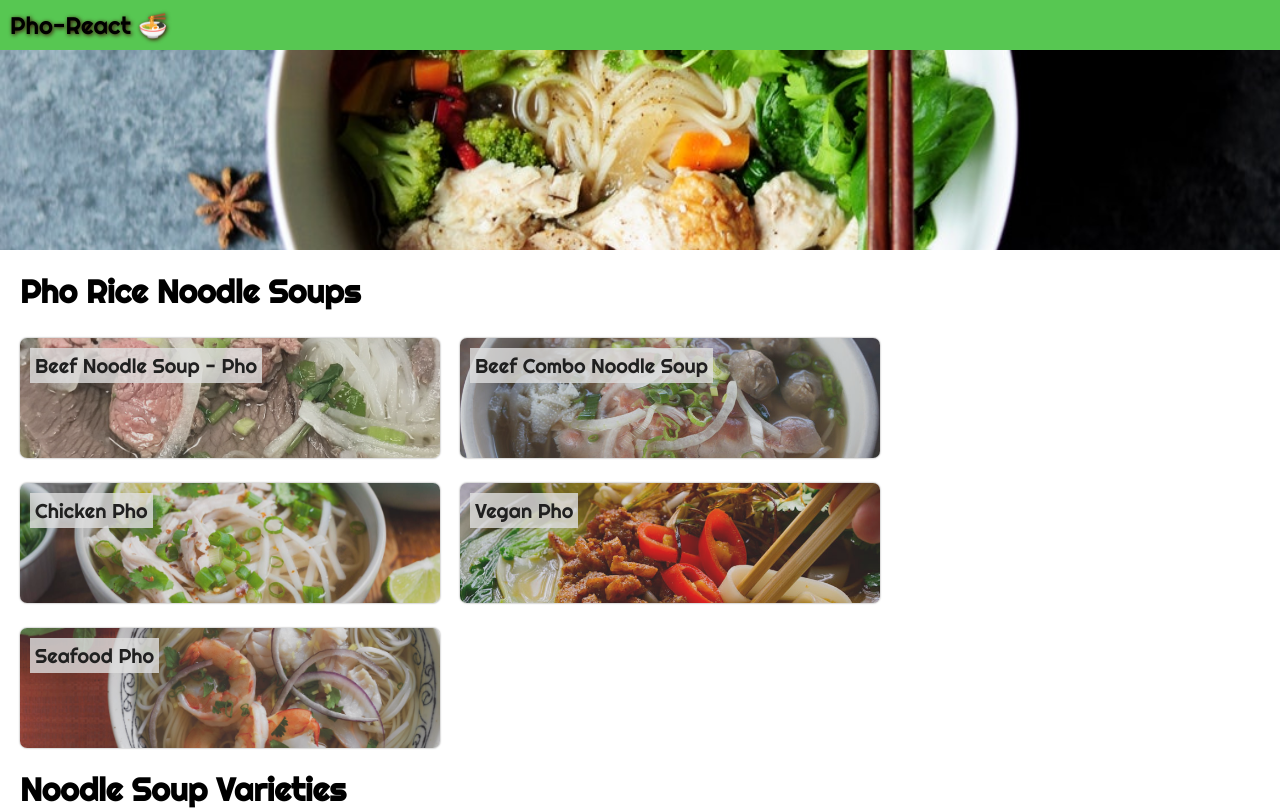
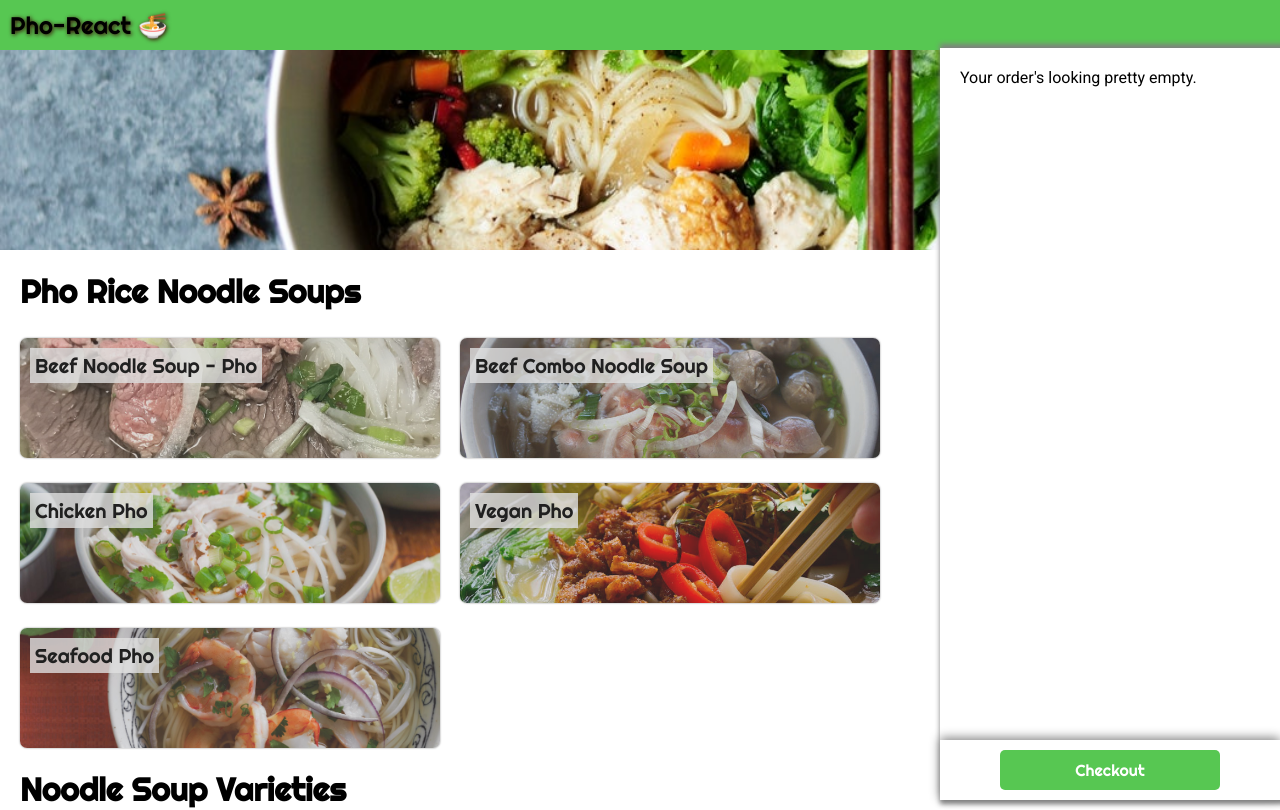
Before and after one commit to Sil3ntRo/Pho-React, a React (Create React App) app: page / in a window 1280 px wide. Shown: the top 810 px of the page. Built offline with nearby package versions, Linux system fonts and the light colour scheme.

Commit message:
Add Order and DialogFooter

```diff
--- a/src/App.js
+++ b/src/App.js
@@ -4,7 +4,7 @@ import {Banner} from "./Banner/Banner";
 import {Menu} from './Menu/Menu'
 import {MenuDialog} from "./MenuDialog/MenuDialog";
 import {GlobalStyle} from './Styles/GlobalStyle'
-
+import {Order} from './Order/Order'
 
 function App() {
     const [openFood, setFoodOpen] = useState();
@@ -15,6 +15,7 @@ function App() {
         <GlobalStyle/>
         <MenuDialog openFood={openFood} setFoodOpen={setFoodOpen}/>
         <Navbar/>
+        <Order/>
         <Banner/>
         <Menu setFoodOpen={setFoodOpen}  />
       </>
--- a/src/MenuDialog/MenuDialog.js
+++ b/src/MenuDialog/MenuDialog.js
@@ -1,17 +1,44 @@
 import React from 'react'
 import styled from 'styled-components'
 import {FoodLabel} from "../Menu/MenuGrid";
+import {leafyGreen} from "../Styles/colors";
+import {Title} from "../Styles/title";
 
 const Dialog = styled.div`
     width: 500px;
-    height: 2000px;
     background-color: white;
     position: fixed;
     top: 75px;
     z-index: 5;
     max-height: calc(100% - 100px);
     left: calc(50% - 250px);
+    display: flex;
+    flex-direction: column;
 `;
+
+export const DialogContent = styled.div`
+    overflow: auto;
+    min-height: 100px;
+`;
+
+export const DialogFooter = styled.div`
+    box-shadow: 0px -2px 10px 0px grey;
+    height: 60px;
+    display: flex;
+    justify-content: center;
+`;
+
+export const ConfirmButton = styled(Title)`
+    margin: 10px;
+    color: white;
+    height: 20px;
+    border-radius: 5px;
+    padding: 10px;
+    text-align: center;
+    width: 200px;
+    cursor: pointer;
+    background-color: ${leafyGreen};
+`
 
 const DialogShadow = styled.div`
     position: fixed;
@@ -53,6 +80,12 @@ export function MenuDialog({openFood, setFoodOpen}) {
                            {openFood.name}
                        </DialogBannerName>
                    </DialogBanner>
+                   <DialogContent />
+                   <DialogFooter>
+                       <ConfirmButton>
+                           Add to order
+                       </ConfirmButton>
+                   </DialogFooter>
                </Dialog>
        </>
         )
--- /dev/null
+++ b/src/Order/Order.js
@@ -0,0 +1,34 @@
+import React from 'react'
+import styled from 'styled-components'
+import {DialogContent, DialogFooter, ConfirmButton} from "../MenuDialog/MenuDialog";
+
+const OrderWrapper = styled.div`
+    position: fixed;
+    right: 0px;
+    top: 48px;
+    width: 340px;
+    background-color: white;
+    height: calc(100% - 48px);
+    z-index: 10;
+    box-shadow: 4px 0px 5px 4px grey;
+    display: flex;
+    flex-direction: column;
+`;
+
+const OrderContent = styled(DialogContent)`
+    padding: 20px;
+    height: 100%;
+`
+
+export function Order() {
+    return <OrderWrapper>
+            <OrderContent>
+                Your order's looking pretty empty.
+            </OrderContent>
+        <DialogFooter>
+            <ConfirmButton>
+                Checkout
+            </ConfirmButton>
+        </DialogFooter>
+    </OrderWrapper>
+}
```
